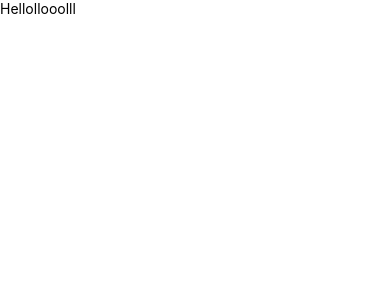
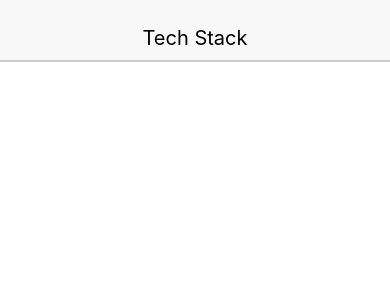
Before and after one commit to nerwinhernando/rn-techstack, a React Native app: screen / in a window 390 px wide. Shown: the top 300 px of the page. Built offline with nearby package versions, Linux system fonts and the light colour scheme.

Commit message:
render Header

```diff
--- a/src/App.js
+++ b/src/App.js
@@ -3,12 +3,13 @@ import { View, Text } from 'react-native';
 import { Provider } from 'react-redux';
 import { createStore } from 'redux';
 import reducers from './reducers';
+import { Header } from './components/common';
 
 const App = () => {
     return(
         <Provider store={createStore(reducers)}>
             <View>
-                <Text>Hellollooolll</Text>
+                <Header headerText="Tech Stack" />
             </View>
          </Provider>
     );
```
